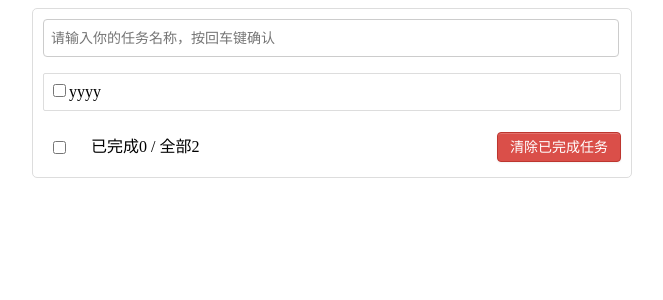
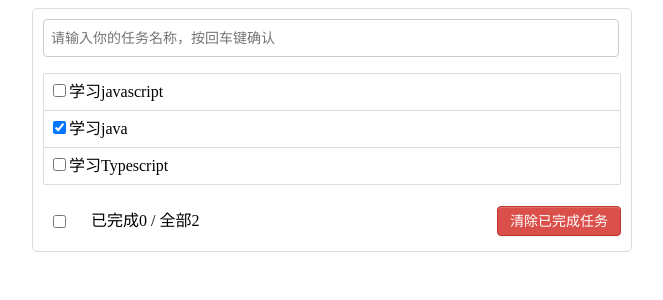
Before and after one commit to GuYun-D/ToDoList, a Vue app: page / in a window 1280 px wide. Shown: the top 300 px of the page, without its empty margins (308-971 px from the left). Built offline with nearby package versions, Linux system fonts and the light colour scheme.

Commit message:
数据展示

```diff
--- a/src/App.vue
+++ b/src/App.vue
@@ -2,16 +2,16 @@
   <div class="todo-container">
     <div class="todo-wrap">
       <Header></Header>
-      <List></List>
+      <List :todos="todos"></List>
       <Footer></Footer>
     </div>
   </div>
 </template>
 
 <script>
-import Header from './components/Header'
-import Footer from './components/Footer'
-import List from './components/List'
+import Header from "./components/Header";
+import Footer from "./components/Footer";
+import List from "./components/List";
 
 export default {
   name: "app",
@@ -19,6 +19,25 @@ export default {
     Header,
     Footer,
     List,
+  },
+  data() {
+    return {
+      todos: [
+        {
+          id: 1,
+          content: '学习javascript',
+          isDone: false
+        }, {
+          id: 2,
+          content: '学习java',
+          isDone: true
+        }, {
+          id: 3,
+          content: '学习Typescript',
+          isDone: false
+        },
+      ]
+    }
   },
 };
 </script>
--- a/src/components/Item.vue
+++ b/src/components/Item.vue
@@ -1,15 +1,43 @@
 <template>
   <li>
     <label>
-      <input type="checkbox" />
-      <span>yyyy</span>
+      <input type="checkbox" :checked="todo.isDone" />
+      <!-- 一组数据需要写value，单个不用写value，那么v-model操作的属性就是checked -->
+      <!-- <input type="checkbox" v-model="isChecked" /> -->
+      <span>{{ todo.content }}</span>
     </label>
     <button class="btn btn-danger" style="display: none">删除</button>
   </li>
 </template>
 
 <script>
-export default {};
+export default {
+  // props第二种写法
+  props: {
+    // 写成对象更严谨，可以对传递过来的属性值类型进行判定
+    todo: Object,
+  },
+
+  data(){
+    return {
+      // todo是组件之间的通信传过来的，所以在执行的时候，可能数据都还没有传过来，data中不要出现this
+      // isChecked: this.todo.isDone
+      isChecked: ''
+    }
+  },
+
+  // computed: {
+  //   isChecked: {
+  //     get(){
+  //       return this.todo.isDone
+  //     },
+
+  //     set(){
+
+  //     }
+  //   }
+  // }
+};
 </script>
 
 <style scoped>
--- a/src/components/List.vue
+++ b/src/components/List.vue
@@ -1,6 +1,6 @@
 <template>
   <ul class="todo-main">
-    <Item></Item>
+    <Item v-for="todo in todos" :key="todo.id" :todo="todo"></Item>
   </ul>
 </template>
 
@@ -9,7 +9,9 @@ import Item from './Item'
 export default {
   components: {
     Item
-  }
+  },
+
+  props: ['todos']
 };
 </script>
 
```
Also changed, not shown: 1 other file (tests, documents, lock files or other folders).
